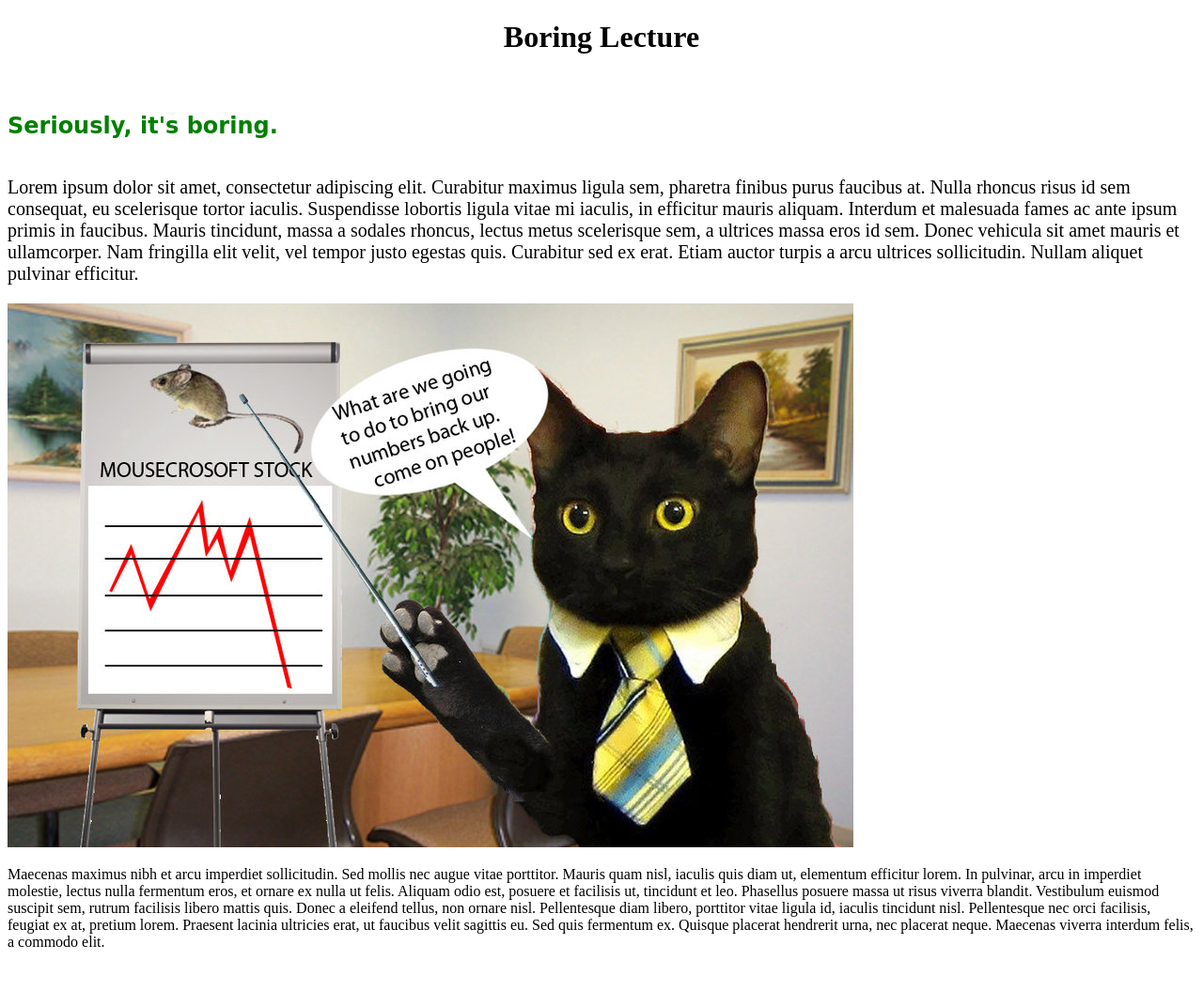
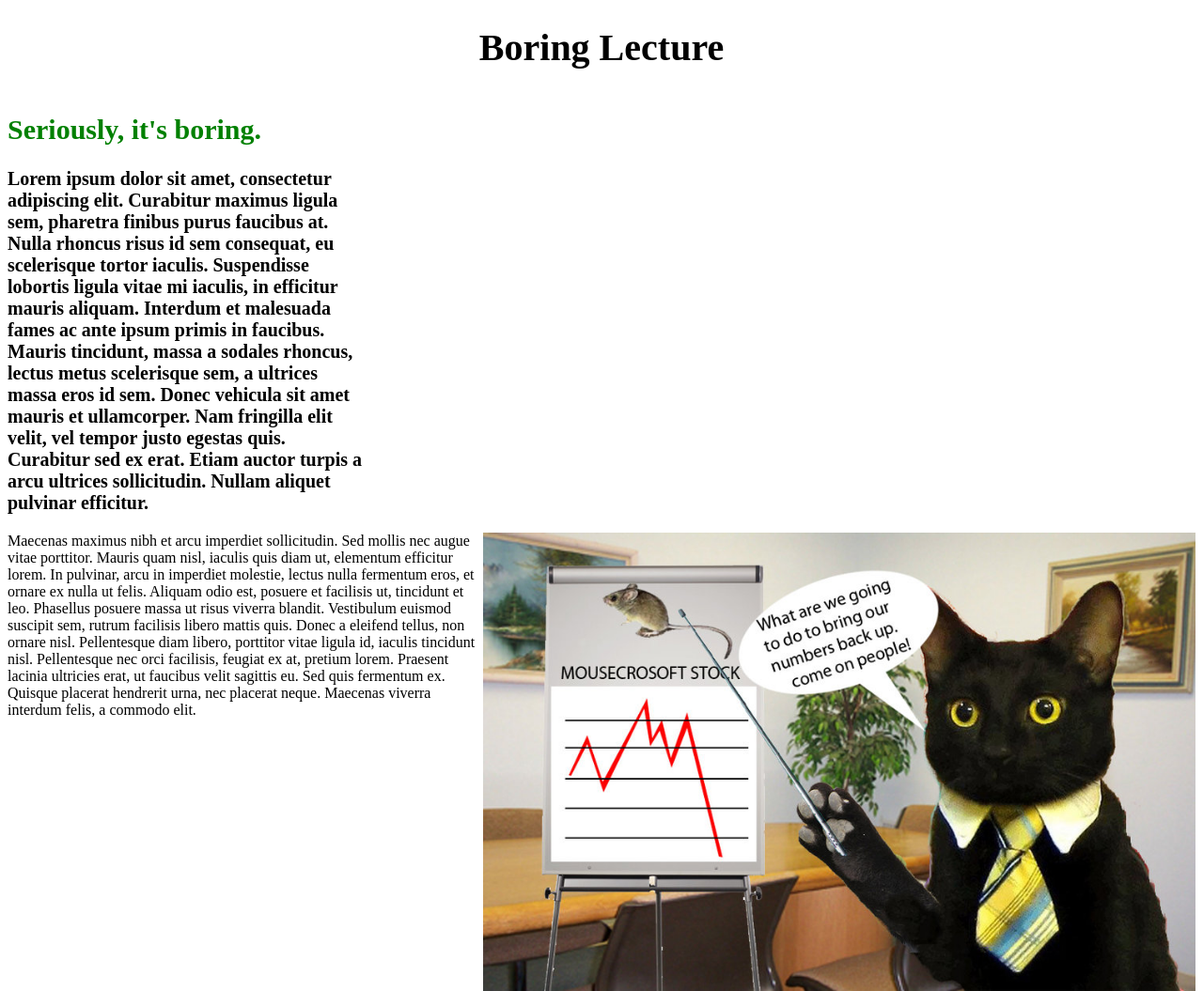
Before and after one commit to GloriaFriesen/toggle-boringlecture, a plain HTML site: page index.html in a window 1280 px wide. Shown: the whole page at 94% size. Before the commit the page ends 1028 px from the top, so only its background shows below. Drawn offline with Linux system fonts and the light colour scheme.

Commit message:
assign intro class to div and modify styles.css

```diff
--- a/css/styles.css
+++ b/css/styles.css
@@ -1,22 +1,25 @@
+.intro {
+  font-size: 20px;
+  font-weight: bold;
+}
+
 h1 {
   text-align: center;
-  padding-bottom: 40px;
+  font-size: 40px;
+  padding-bottom: 20px;
 }
 
-h2.intro {
+h2 {
   color: green;
-  font-family: cursive;
 }
 
-p.intro {
-  display: inline-block;
+.intro p {
+  width: 30%;
   text-align: left;
-  width: auto;
-  font-size: 20px;
 }
 
-img.intro {
-  display: inline-block;
-  border-radius: 5px
-  width:auto;
+.intro img {
+    width: 60%;
+    height: auto;
+    float: right;
 }
--- a/index.html
+++ b/index.html
@@ -7,10 +7,12 @@
   <link href="css/styles.css" rel="stylesheet" type="text/css">
   <body>
     <h1>Boring Lecture</h1>
-    <h2 class="intro">Seriously, it's boring.</h2>
-    <p class="intro">Lorem ipsum dolor sit amet, consectetur adipiscing elit. Curabitur maximus ligula sem, pharetra finibus purus faucibus at. Nulla rhoncus risus id sem consequat, eu scelerisque tortor iaculis. Suspendisse lobortis ligula vitae mi iaculis, in efficitur mauris aliquam. Interdum et malesuada fames ac ante ipsum primis in faucibus. Mauris tincidunt, massa a sodales rhoncus, lectus metus scelerisque sem, a ultrices massa eros id sem. Donec vehicula sit amet mauris et ullamcorper. Nam fringilla elit velit, vel tempor justo egestas quis. Curabitur sed ex erat. Etiam auctor turpis a arcu ultrices sollicitudin. Nullam aliquet pulvinar efficitur.
-    </p>
-    <img class="intro" src="img/cat.jpg" alt="business cat">
+    <div class="intro">
+      <h2>Seriously, it's boring.</h2>
+      <p>Lorem ipsum dolor sit amet, consectetur adipiscing elit. Curabitur maximus ligula sem, pharetra finibus purus faucibus at. Nulla rhoncus risus id sem consequat, eu scelerisque tortor iaculis. Suspendisse lobortis ligula vitae mi iaculis, in efficitur mauris aliquam. Interdum et malesuada fames ac ante ipsum primis in faucibus. Mauris tincidunt, massa a sodales rhoncus, lectus metus scelerisque sem, a ultrices massa eros id sem. Donec vehicula sit amet mauris et ullamcorper. Nam fringilla elit velit, vel tempor justo egestas quis. Curabitur sed ex erat. Etiam auctor turpis a arcu ultrices sollicitudin. Nullam aliquet pulvinar efficitur.
+      </p>
+      <img src="img/cat.jpg" alt="business cat">
+    </div>
     <p>Maecenas maximus nibh et arcu imperdiet sollicitudin. Sed mollis nec augue vitae porttitor. Mauris quam nisl, iaculis quis diam ut, elementum efficitur lorem. In pulvinar, arcu in imperdiet molestie, lectus nulla fermentum eros, et ornare ex nulla ut felis. Aliquam odio est, posuere et facilisis ut, tincidunt et leo. Phasellus posuere massa ut risus viverra blandit. Vestibulum euismod suscipit sem, rutrum facilisis libero mattis quis. Donec a eleifend tellus, non ornare nisl. Pellentesque diam libero, porttitor vitae ligula id, iaculis tincidunt nisl. Pellentesque nec orci facilisis, feugiat ex at, pretium lorem. Praesent lacinia ultricies erat, ut faucibus velit sagittis eu. Sed quis fermentum ex. Quisque placerat hendrerit urna, nec placerat neque. Maecenas viverra interdum felis, a commodo elit.
     </p>
   </body>
```
